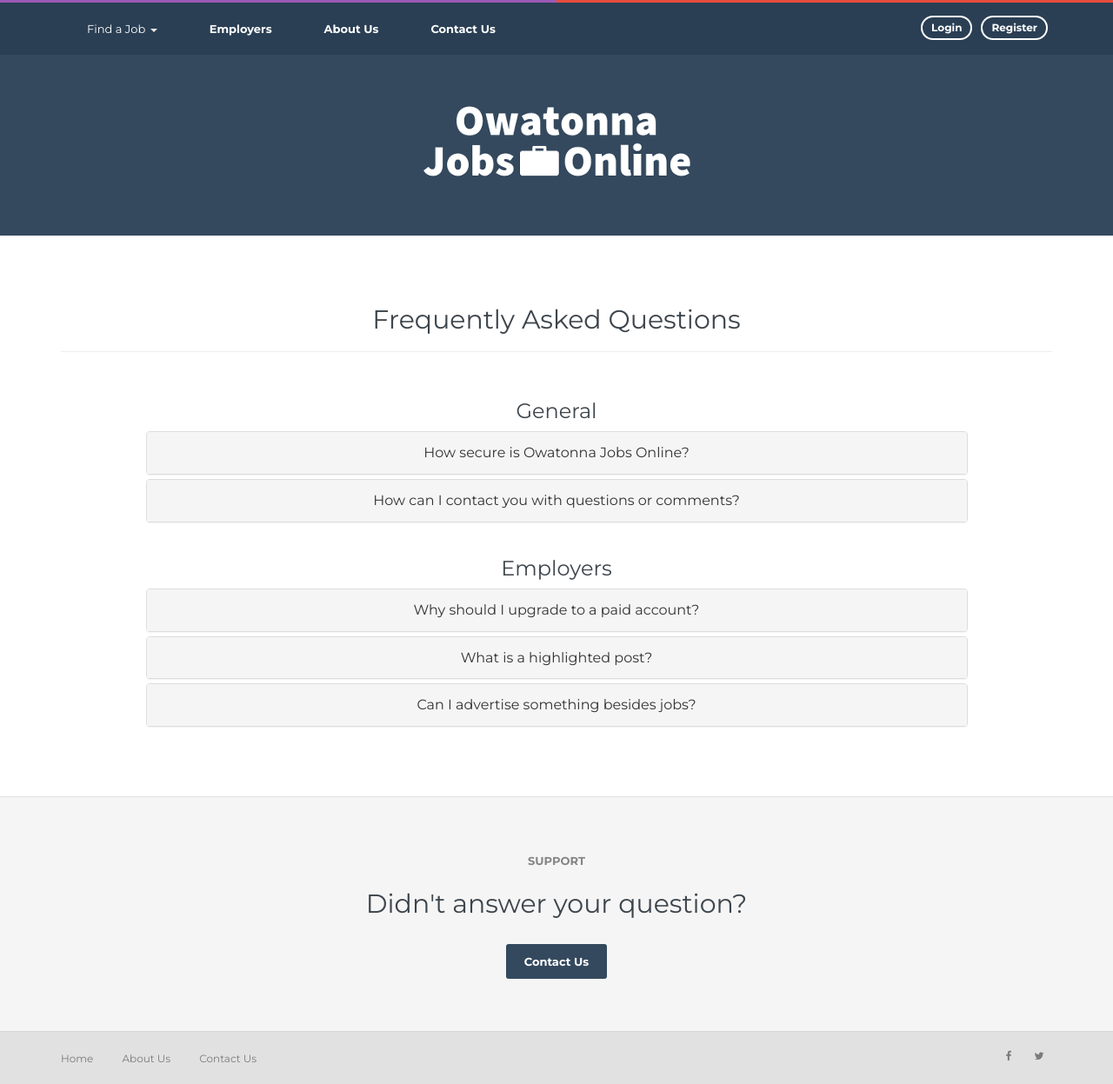
After one commit to eson-schulz/django-job-board, a Django app: page /faq/ in a window 1280 px wide. The commit adds this page. Shown: the whole page at 87% size. Run offline with Django 3.2, Linux system fonts and the light colour scheme; some libraries are stand-ins or nearby versions.

Commit message:
Added FAQ onto the website. The front-page search was also updated

```diff
--- a/board/static/theme/css/theme-custom.css
+++ b/board/static/theme/css/theme-custom.css
@@ -15,3 +15,10 @@
 .socials a {
 	border: 0px;
 }
+
+.faq-image {
+    border: 2px solid #333;
+    border-radius: 5px;
+    margin-bottom: 28px;
+    width: 70%;
+}
--- a/board/urls.py
+++ b/board/urls.py
@@ -22,6 +22,9 @@ urlpatterns = [
 
     # Contact us page
     url(r'^contact-us/$', views.contact_us, name='contact_us'),
+
+    # FAQ
+    url(r'^faq/$', views.faq, name='faq'),
 ]
 
 # We want to display different urls without breaking them if we are in pre-launch mode
--- a/board/views.py
+++ b/board/views.py
@@ -138,6 +138,10 @@ def contact_us(request):
     return render(request, 'board/information/contact.html')
 
 
+def faq(request):
+    return render(request, 'board/information/faq.html')
+
+
 def page_not_found(request):
     return render(request, 'general/404.html')
 
--- a/templates/board/company_plans.html
+++ b/templates/board/company_plans.html
@@ -242,7 +242,10 @@ Post a Job - Owatonna Jobs Online
             <strong class="text-uppercase">support</strong>
             <h2 >Any questions?</h2>
             <div class="white-space-20"></div>
-            <a href="{% url 'contact_us' %}" class="btn btn-t-primary btn-theme">Contact Us</a>
+            <div class="row">
+                <a href="{% url 'faq' %}" class="btn btn-t-primary btn-theme">FAQ</a>
+                <a href="{% url 'contact_us' %}" class="btn btn-t-primary btn-theme">Contact Us</a>
+            </div>
           </div>
         </div><!-- end block bottom -->
       </div><!--end body-content -->
--- /dev/null
+++ b/templates/board/information/faq.html
@@ -0,0 +1,172 @@
+{% extends 'general/skeleton/base_with_logo.html' %}
+
+{% load staticfiles %}
+
+{% block title %}
+Frequently Asked Questions - Owatonna Jobs Online
+{% endblock title %}
+
+{% block content %}
+      <!-- body-content -->
+      <div class="body-content clearfix" >
+
+        <!-- block top -->
+        <div class="bg-color1 block-section line-bottom">
+          <div class="container text-center">
+            <h2>Frequently Asked Questions</h2>
+            <hr/>
+            <div class="white-space-15"></div>
+
+            <h3>General</h3>
+              <div class="row">
+                  <div class="col-lg-10 col-md-offset-1">
+                      <div class="panel-group" id="accordion">
+                        <div class="panel panel-default">
+                          <div class="panel-heading">
+                            <h4 class="panel-title">
+                              <a data-toggle="collapse" data-parent="#accordion" href="#collapse1">How secure is Owatonna Jobs Online?</a>
+                            </h4>
+                          </div>
+                          <div id="collapse1" class="panel-collapse collapse">
+                            <div class="panel-body text-left">
+                                <p>
+                                    All connections to Owatonna Jobs Online are encrypted using https, protecting general traffic to it.
+                                    The only confidential information that we store is employers'
+                                    passwords, which are protected with PBKDF2 and salted in our database. All credit card transactions
+                                    are handled and stored by <a href="https://stripe.com/">Stripe</a>, which was recently audited and
+                                    certified to be a PCI Service Provider Level 1, the highest level of certification available.
+                                </p>
+                                <p>
+                                    You can read more about Stripe's security <a href="https://stripe.com/docs/security">here</a>.
+                                </p>
+                            </div>
+                          </div>
+                        </div>
+                        <div class="panel panel-default">
+                          <div class="panel-heading">
+                            <h4 class="panel-title">
+                              <a data-toggle="collapse" data-parent="#accordion" href="#collapse2">How can I contact you with questions or comments?</a>
+                            </h4>
+                          </div>
+                          <div id="collapse2" class="panel-collapse collapse">
+                            <div class="panel-body text-left">
+                                <p>
+                                    You can find our email on our <a href="{% url 'contact_us' %}">contact page</a>.
+                                </p>
+                            </div>
+                          </div>
+                        </div>
+                    </div>
+                 </div>
+              </div>
+
+            <h3>Employers</h3>
+              <div class="row">
+                  <div class="col-lg-10 col-md-offset-1">
+                      <div class="panel-group" id="accordion2">
+                        <div class="panel panel-default">
+                          <div class="panel-heading">
+                            <h4 class="panel-title">
+                              <a data-toggle="collapse" data-parent="#accordion2" href="#collapse11">Why should I upgrade to a paid account?</a>
+                            </h4>
+                          </div>
+                          <div id="collapse11" class="panel-collapse collapse">
+                            <div class="panel-body text-left">
+                                <p>
+                                    Paid account on Owatonna Jobs Online are given many features over the free accounts.
+                                    One of the best reasons to upgrade is the allowance of more posts to the site.
+                                </p>
+                                <p>
+                                    Also, with paid accounts, your company logo is displayed next to your postings on the search page,
+                                    on the post details page, and on your company page.
+                                </p>
+                                <p>
+                                    View from the homepage without the logo
+                                </p>
+                                <img src="{% static 'theme/images/faq/no-logo-search.png' %}" class="faq-image" />
+
+                                <p>
+                                    View from the homepage with the logo
+                                </p>
+                                <img src="{% static 'theme/images/faq/logo-search.png' %}" class="faq-image"/>
+
+                                <p>
+                                    View from the job details page without the logo
+                                </p>
+                                <img src="{% static 'theme/images/faq/no-logo-details.png' %}" class="faq-image"/>
+
+                                <p>
+                                    View from the job details page with the logo
+                                </p>
+                                <img src="{% static 'theme/images/faq/logo-details.png' %}" class="faq-image"/>
+                                <p>
+                                    As you can see, the addition of your own company logo makes your posts <i>pop</i>
+                                    more and become more attractive to job seekers. The company details page is similarity
+                                    drawn as the job details page.
+                                </p>
+                                <hr/>
+                                <p>
+                                    Along with a company logo, we include company social media links in all paid accounts.
+                                    This means that you can attach your social media (Twitter, Facebook) presence to your
+                                    job postings.
+                                </p>
+                                <p>
+                                    All paid posts also include a posting to our Facebook and Twitter pages. We will
+                                    automatically post a link to your job the first time your post any jobs on our website.
+                                </p>
+                                <p>
+                                    To prevent spam, all free accounts must have their posts verified before they are
+                                    posted. All paid accounts can instantly post their jobs with no delay.
+                                </p>
+                            </div>
+                          </div>
+                        </div>
+                        <div class="panel panel-default">
+                          <div class="panel-heading">
+                            <h4 class="panel-title">
+                              <a data-toggle="collapse" data-parent="#accordion2" href="#collapse12">What is a highlighted post?</a>
+                            </h4>
+                          </div>
+                          <div id="collapse12" class="panel-collapse collapse">
+                            <div class="panel-body text-left">
+                                <p>
+                                    Highlighted posts are put at in position one or two of any category. Along with that,
+                                    a green outline is given to the posts to make them stand out even more.
+                                </p>
+                            </div>
+                          </div>
+                        </div>
+                        <div class="panel panel-default">
+                          <div class="panel-heading">
+                            <h4 class="panel-title">
+                              <a data-toggle="collapse" data-parent="#accordion2" href="#collapse13">Can I advertise something besides jobs?</a>
+                            </h4>
+                          </div>
+                          <div id="collapse13" class="panel-collapse collapse">
+                            <div class="panel-body text-left">
+                                <p>
+                                    Yes, we have several areas for advertisements on different pages. If you are interested,
+                                    please <a href="{% url 'contact_us' %}">contact us</a>.
+                                </p>
+                            </div>
+                          </div>
+                        </div>
+                    </div>
+                 </div>
+              </div>
+
+
+          </div>
+        </div><!-- end block top -->
+
+          <!-- block bottom -->
+            <div class="block-section bg-color2">
+              <div class="container text-center">
+                <strong class="text-uppercase">support</strong>
+                <h2>Didn't answer your question?</h2>
+                <div class="white-space-20"></div>
+                <a href="{% url 'contact_us' %}" class="btn btn-t-primary btn-theme">Contact Us</a>
+              </div>
+            </div><!-- end block bottom -->
+      </div><!--end body-content -->
+{% endblock content %}
--- a/templates/general/skeleton/base.html
+++ b/templates/general/skeleton/base.html
@@ -7,7 +7,7 @@
     <meta http-equiv="X-UA-Compatible" content="IE=edge">
     <meta name="viewport" content="width=device-width, initial-scale=1">
 
-    <title>{% block title %}{% endblock title %} </title>
+    <title>{% block title %}{% endblock title %}</title>
 
     <!--favicon-->
     <link rel="shortcut icon" href="{% static 'theme/images/favicon.ico' %}" type="image/x-icon">
--- a/templates/launch/search.html
+++ b/templates/launch/search.html
@@ -16,13 +16,15 @@ Owatonna Jobs Online
           <div class="container">
             <div class="row">
                <div class="text-center col-md-10 col-md-offset-1" style="margin-top:30px;margin-bottom:50px;">
-                   <h3 class="margin-b-20">Thank you for your pre-launch interest in Owatonna Jobs Online</h3>
+                   <h3 class="margin-b-20">Thank you for your interest in Owatonna Jobs Online</h3>
                    <div class="row">
                        <a href="{% url 'company_plans' %}" class="btn btn-t-primary btn-theme">View our Plans</a>
                        <a href="{% url 'register' %}" class="btn btn-success btn-theme">Register</a>
                        <a href="{% url 'about_us' %}" class="btn btn-t-primary btn-theme">Read about Us</a>
+                       <a href="{% url 'faq' %}" class="btn btn-t-primary btn-theme">FAQ</a>
                    </div>
-                   <p style="margin-top:10px">Any subscriptions purchased will not be charged until the site launches</p>
+                   <div class="white-space-20"></div>
+                   <p>Any subscriptions purchased will not be charged until the site launches</p>
                </div>
             </div>
           </div>
```
Also changed, not shown: board/static/theme/images/faq/logo-details.png (added), board/static/theme/images/faq/logo-search.png (added), board/static/theme/images/faq/no-logo-details.png (added), board/static/theme/images/faq/no-logo-search.png (added).
